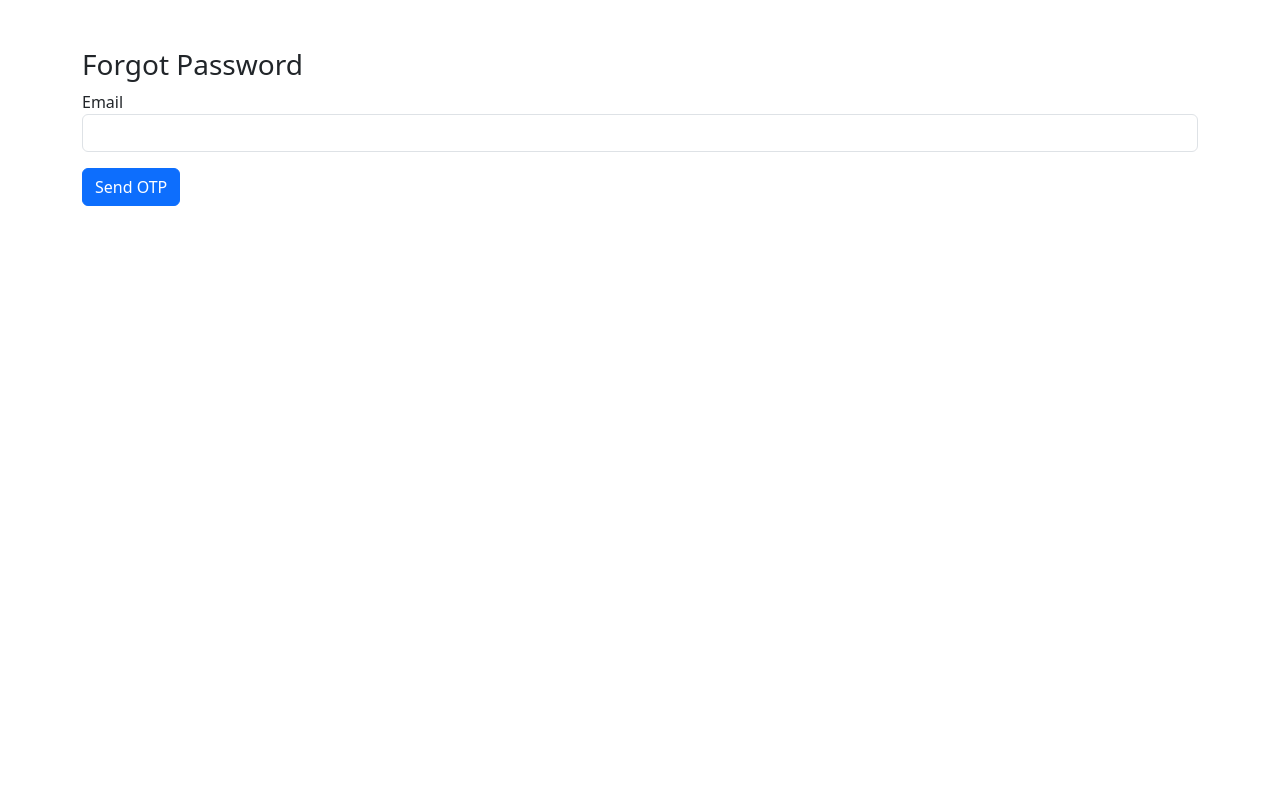
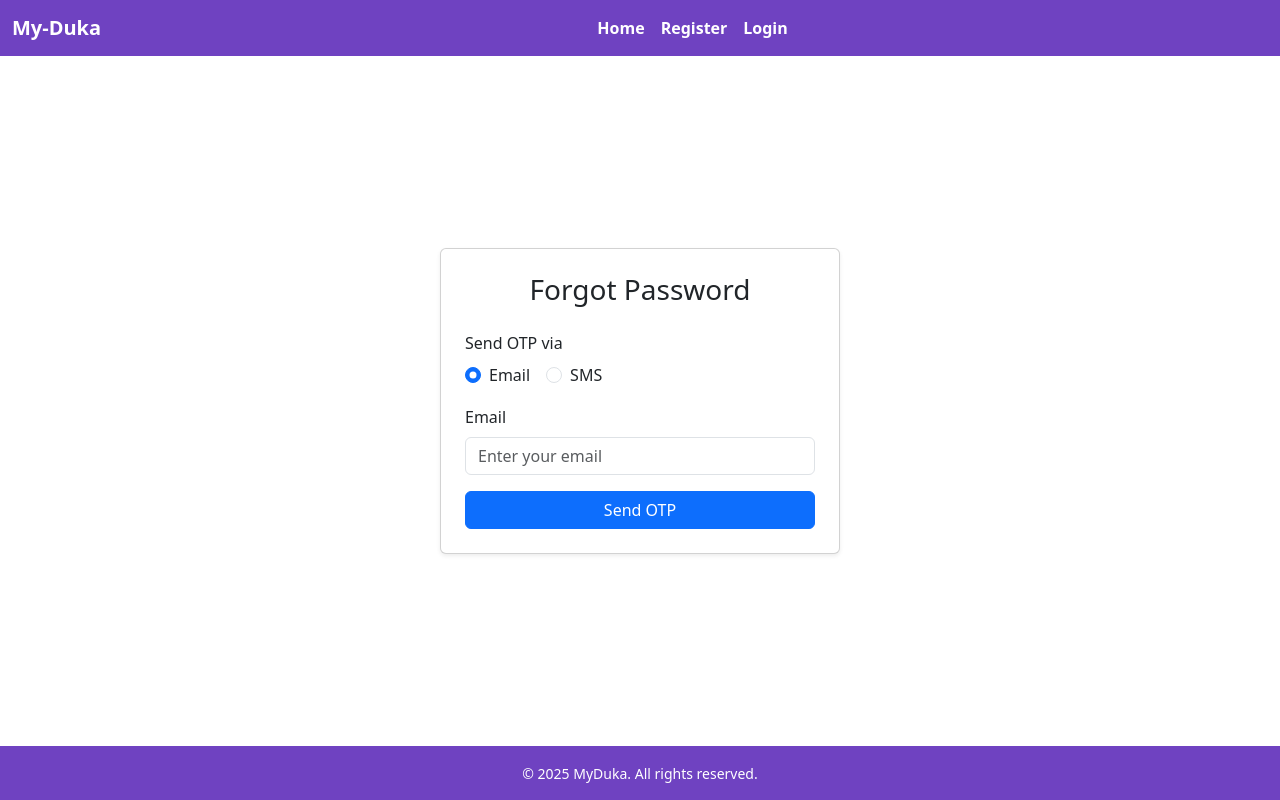
Before and after one commit to Zawe-010/duka-react-app, a React (Create React App) app: page /forgot-password in a window 1280 px wide. Built offline with nearby package versions, Linux system fonts and the light colour scheme.

Commit message:
Added console.log to see errors

```diff
--- a/src/components/PrivateRoute.jsx
+++ b/src/components/PrivateRoute.jsx
@@ -1,7 +1,7 @@
 import { Navigate } from "react-router-dom";
 
 const PrivateRoute = ({ children }) => {
-    const token = localStorage.getItem("token");
+    const token = localStorage.getItem("access_token");
 
     if (!token) {
         return <Navigate to="/login" replace />;
--- a/src/pages/ForgetPassword.jsx
+++ b/src/pages/ForgetPassword.jsx
@@ -1,53 +1,118 @@
-// src/pages/ForgotPassword.jsx
 import { useState } from "react";
 import { useNavigate } from "react-router-dom";
+import Navbar from "../components/Navbar";
+import Footer from "../components/Footer";
 
-function ForgotPassword() {
+function ForgetPassword() {
     const navigate = useNavigate();
-    const [email, setEmail] = useState("");
+    const [method, setMethod] = useState("email"); // default method
+    const [identifier, setIdentifier] = useState(""); // email or phone
+    const [loading, setLoading] = useState(false);
     const [message, setMessage] = useState("");
+
     const BACKEND_URL = "https://api.my-duka.co.ke";
 
     const handleSubmit = async (e) => {
         e.preventDefault();
+        setLoading(true);
+        setMessage("");
+
         try {
+            const payload = method === "email"
+                ? { email: identifier, method }
+                : { email: identifier, method }; // backend expects "email" field for both?
+
+            // If your backend expects phone number separately:
+            // payload = method === "sms" ? { phone: identifier, method } : { email: identifier, method };
+
             const res = await fetch(`${BACKEND_URL}/auth/forgot-password`, {
                 method: "POST",
                 headers: { "Content-Type": "application/json" },
-                body: JSON.stringify({ email }),
+                body: JSON.stringify(payload),
             });
 
             if (!res.ok) {
-                const errorData = await res.json();
-                throw new Error(errorData.detail || "Request failed");
+                const err = await res.json();
+                throw new Error(err.detail || "Failed to send OTP");
             }
 
-            setMessage("OTP sent! Check your email.");
-            setTimeout(() => navigate("/verify-otp"), 2000);
+            const data = await res.json();
+            setMessage(`OTP sent via ${method.toUpperCase()}!`);
+            navigate(`/verify-otp/${data.user_id}`);
         } catch (err) {
+            console.error(err);
             setMessage(err.message);
+        } finally {
+            setLoading(false);
         }
     };
 
     return (
-        <div className="container mt-5">
-            <h3>Forgot Password</h3>
-            <form onSubmit={handleSubmit}>
+        <div className="d-flex flex-column min-vh-100">
+            <Navbar />
+            <div className="container d-flex justify-content-center align-items-center flex-grow-1">
+                <div className="w-100" style={{ maxWidth: "400px" }}>
+                    <form onSubmit={handleSubmit} className="card p-4 shadow-sm">
+                        <h3 className="mb-4 text-center">Forgot Password</h3>
+
                         <div className="mb-3">
-                    <label>Email</label>
+                            <label className="form-label">Send OTP via</label>
+                            <div className="d-flex gap-3">
+                                <div className="form-check">
                                     <input
-                        type="email"
+                                        className="form-check-input"
+                                        type="radio"
+                                        name="method"
+                                        value="email"
+                                        checked={method === "email"}
+                                        onChange={(e) => {
+                                            setMethod(e.target.value);
+                                            setIdentifier(""); // reset input
+                                        }}
+                                    />
+                                    <label className="form-check-label">Email</label>
+                                </div>
+
+                                <div className="form-check">
+                                    <input
+                                        className="form-check-input"
+                                        type="radio"
+                                        name="method"
+                                        value="sms"
+                                        checked={method === "sms"}
+                                        onChange={(e) => {
+                                            setMethod(e.target.value);
+                                            setIdentifier(""); // reset input
+                                        }}
+                                    />
+                                    <label className="form-check-label">SMS</label>
+                                </div>
+                            </div>
+                        </div>
+
+                        <div className="mb-3">
+                            <label className="form-label">{method === "email" ? "Email" : "Phone Number"}</label>
+                            <input
+                                type={method === "email" ? "email" : "tel"}
                                 className="form-control"
-                        value={email}
-                        onChange={(e) => setEmail(e.target.value)}
+                                value={identifier}
+                                onChange={(e) => setIdentifier(e.target.value)}
+                                placeholder={method === "email" ? "Enter your email" : "Enter your phone number"}
                                 required
                             />
                         </div>
-                <button className="btn btn-primary">Send OTP</button>
+
+                        <button type="submit" className="btn btn-primary w-100" disabled={loading}>
+                            {loading ? "Sending OTP..." : "Send OTP"}
+                        </button>
+
+                        {message && <div className="mt-3 text-center text-success">{message}</div>}
                     </form>
-            {message && <p className="mt-3 text-success">{message}</p>}
+                </div>
+            </div>
+            <Footer />
         </div>
     );
 }
 
-export default ForgotPassword;
+export default ForgetPassword;
--- a/src/pages/Login.jsx
+++ b/src/pages/Login.jsx
@@ -23,6 +23,10 @@ function Login() {
         e.preventDefault();
         setLoading(true);
         setMessage("");
+
+        console.log("email-------", email)
+        console.log("password-----", password)
+        console.log("access_token----", access_token)
 
         try {
             const res = await fetch(`${BACKEND_URL}/auth/login`, {
--- a/src/pages/ResetPassword.jsx
+++ b/src/pages/ResetPassword.jsx
@@ -1,9 +1,9 @@
-// src/pages/ResetPassword.jsx
 import { useState } from "react";
-import { useNavigate } from "react-router-dom";
+import { useNavigate, useParams } from "react-router-dom";
 
 function ResetPassword() {
     const navigate = useNavigate();
+    const { userId } = useParams();
     const [password, setPassword] = useState("");
     const [confirmPassword, setConfirmPassword] = useState("");
     const [message, setMessage] = useState("");
@@ -17,10 +17,10 @@ function ResetPassword() {
         }
 
         try {
-            const res = await fetch(`${BACKEND_URL}/auth/reset-password`, {
+            const res = await fetch(`${BACKEND_URL}/auth/reset-password/${userId}`, {
                 method: "POST",
                 headers: { "Content-Type": "application/json" },
-                body: JSON.stringify({ password }),
+                body: JSON.stringify({ new_password: password }),
             });
 
             if (!res.ok) {
--- a/src/pages/VerifyOTP.jsx
+++ b/src/pages/VerifyOTP.jsx
@@ -1,9 +1,9 @@
-// src/pages/VerifyOTP.jsx
 import { useState } from "react";
-import { useNavigate } from "react-router-dom";
+import { useNavigate, useParams } from "react-router-dom";
 
 function VerifyOTP() {
     const navigate = useNavigate();
+    const { userId } = useParams(); // get userId from URL
     const [otp, setOtp] = useState("");
     const [message, setMessage] = useState("");
     const BACKEND_URL = "https://api.my-duka.co.ke";
@@ -11,7 +11,7 @@ function VerifyOTP() {
     const handleVerify = async (e) => {
         e.preventDefault();
         try {
-            const res = await fetch(`${BACKEND_URL}/auth/verify-otp`, {
+            const res = await fetch(`${BACKEND_URL}/auth/verify-code/${userId}`, {
                 method: "POST",
                 headers: { "Content-Type": "application/json" },
                 body: JSON.stringify({ otp }),
@@ -22,7 +22,7 @@ function VerifyOTP() {
                 throw new Error(errorData.detail || "OTP verification failed");
             }
 
-            navigate("/reset-password");
+            navigate(`/reset-password/${userId}`);
         } catch (err) {
             setMessage(err.message);
         }
```
Lines whose indentation alone changed are shown as unchanged.
